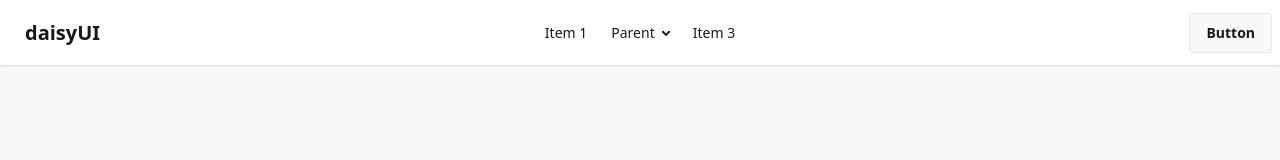
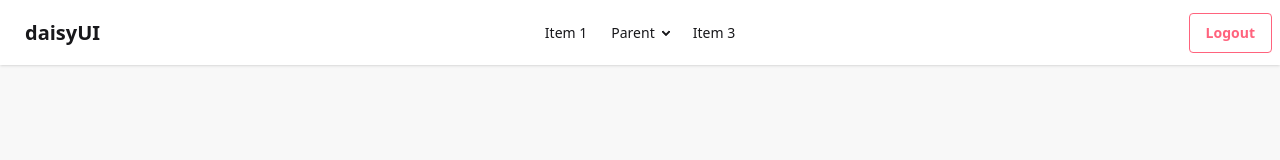
Before and after one commit to sidad112004/Task-Tracker, a React (Vite) app in the folder frontend/: page /login in a window 1280 px wide. Shown: the top 160 px of the page. Built offline with nearby package versions, Linux system fonts and the light colour scheme; no server answers.

Commit message:
routing setp

```diff
--- a/frontend/src/App.jsx
+++ b/frontend/src/App.jsx
@@ -1,104 +1,48 @@
 import React, { useEffect, useState } from 'react';
-import { RouterProvider, createBrowserRouter, redirect } from 'react-router-dom';
-import Navbar from './components/navbar/Navbar';
-import Home from './pages/Home';
-import Signup from './pages/Signup';
-import Login from './pages/Login';
-import Createtask from './pages/Createtask';
-import Detailtask from './pages/Detailtask';
-import Updateuser from './pages/Updateuser';
-import Authlayout from './components/Authlayout';
 import toast, { Toaster } from 'react-hot-toast';
 import axios from 'axios';
-import { useDispatch } from 'react-redux';
+import { useDispatch, useSelector } from 'react-redux';
 import { login as authLogin, logout as authLogout } from './store/authSlice';
+import { Outlet, useLocation, useNavigate } from 'react-router-dom';
+import Navbar from './components/navbar/Navbar';
 
 function App() {
   const [loading, setLoading] = useState(true);
   const dispatch = useDispatch();
+  const navigate = useNavigate();
+  const authStatus = useSelector((state) => state.auth.status);
 
   useEffect(() => {
     const checkAuth = async () => {
+      try {
+        const res = await axios.get('/api/user/getuser', {
+          withCredentials: true,
+        });
 
-      try {
-        const res = await axios.get('/api/user/getuser', { withCredentials: true });
-        // console.log(res)
         if (res.data && res.data.data) {
           dispatch(authLogin(res.data.data));
         } else {
           dispatch(authLogout());
-
+          navigate('/login');
         }
       } catch (err) {
         dispatch(authLogout());
         console.error('Auth check failed:', err);
-        redirect('/login');
+        navigate('/login');
       } finally {
-
         setLoading(false);
       }
     };
 
     checkAuth();
-  }, [dispatch]);
-
-  const router = createBrowserRouter([
-    {
-      path: '/',
-      element: (
-        <Authlayout >
-          <Home />
-        </Authlayout>
-      )
-    },
-    {
-      path: '/signup',
-      element: (
-
-          <Signup />
-
-      )
-    },
-    {
-      path: '/login',
-      element: (
-
-          <Login />
-
-      )
-    },
-    {
-      path: '/createtask',
-      element: (
-        <Authlayout >
-          <Createtask />
-        </Authlayout>
-      )
-    },
-    {
-      path: '/detailtask/:id',
-      element: (
-        <Authlayout >
-          <Detailtask />
-        </Authlayout>
-      )
-    },
-    {
-      path: '/updateuser',
-      element: (
-        <Authlayout role="ADMIN">
-          <Updateuser />
-        </Authlayout>
-      )
-    },
-  ]);
+  }, [dispatch, navigate]);
 
   if (loading) return <div className="text-center py-20 text-xl">Checking authentication...</div>;
 
   return (
     <>
-      <Navbar />
-      <RouterProvider router={router} />
+       <Navbar />
+      <Outlet />
       <Toaster />
     </>
   );
--- /dev/null
+++ b/frontend/src/components/navbar/Logout.jsx
@@ -0,0 +1,40 @@
+import React from 'react';
+import { useDispatch } from 'react-redux';
+import axios from 'axios';
+import { logout as authLogout } from '../../store/authSlice.js';
+import { toast } from 'react-hot-toast';
+import { useNavigate } from 'react-router-dom';
+
+
+function Logout() {
+  const dispatch = useDispatch();
+  const navigate = useNavigate();
+  const handleLogout = async () => {
+    try {
+      const res = await axios.get('/api/user/logout', {
+        withCredentials: true,
+      });
+
+      if (res) {
+        dispatch(authLogout());
+        toast.success('Logged out successfully');
+
+        navigate('/login');
+
+      } else {
+        toast.error('Logout failed on server');
+      }
+    } catch (err) {
+      console.error(err);
+      toast.error('Logout failed');
+    }
+  };
+
+  return (
+    <button className="btn btn-outline btn-error" onClick={handleLogout}>
+      Logout
+    </button>
+  );
+}
+
+export default Logout;
--- a/frontend/src/components/navbar/Navbar.jsx
+++ b/frontend/src/components/navbar/Navbar.jsx
@@ -1,4 +1,5 @@
 import React from 'react'
+import Logout from './Logout'
 
 function Navbar() {
     return (
@@ -41,7 +42,7 @@ function Navbar() {
                     </ul>
                 </div>
                 <div className="navbar-end">
-                    <a className="btn">Button</a>
+                    <Logout/>
                 </div>
             </div>
 
--- a/frontend/src/main.jsx
+++ b/frontend/src/main.jsx
@@ -1,14 +1,15 @@
-import { StrictMode } from 'react'
-import { createRoot } from 'react-dom/client'
-import './index.css'
-import App from './App.jsx'
-import store from "./store/store.js"
-import { Provider } from 'react-redux'
+import { StrictMode } from 'react';
+import { createRoot } from 'react-dom/client';
+import './index.css';
+import { RouterProvider } from 'react-router-dom';
+import { Provider } from 'react-redux';
+import store from './store/store';
+import router from './router';
 
 createRoot(document.getElementById('root')).render(
-
+  <StrictMode>
     <Provider store={store}>
-    <App />
+      <RouterProvider router={router} />
     </Provider>
-
-)
+  </StrictMode>
+);
--- a/frontend/src/pages/Createtask.jsx
+++ b/frontend/src/pages/Createtask.jsx
@@ -1,8 +1,10 @@
 import React from 'react'
-
+import Createtaskcomponents from '../components/createtask/Createtask.jsx'
 function Createtask() {
   return (
-    <div>Createtask</div>
+    <div>
+      <Createtaskcomponents />
+    </div>
   )
 }
 
--- /dev/null
+++ b/frontend/src/router.jsx
@@ -0,0 +1,61 @@
+// router.js
+import { createBrowserRouter } from 'react-router-dom';
+import App from './App';
+import Home from './pages/Home';
+import Signup from './pages/Signup';
+import Login from './pages/Login';
+import Createtask from './pages/Createtask';
+import Detailtask from './pages/Detailtask';
+import Updateuser from './pages/Updateuser';
+import Authlayout from './components/Authlayout';
+
+const router = createBrowserRouter([
+  {
+    path: '/',
+    element: <App />,
+    children: [
+      {
+        path: '',
+        element: (
+          <Authlayout>
+            <Home />
+          </Authlayout>
+        ),
+      },
+      {
+        path: 'login',
+        element: <Login />,
+      },
+      {
+        path: 'signup',
+        element: <Signup />,
+      },
+      {
+        path: 'createtask',
+        element: (
+          <Authlayout>
+            <Createtask />
+          </Authlayout>
+        ),
+      },
+      {
+        path: 'detailtask/:id',
+        element: (
+          <Authlayout>
+            <Detailtask />
+          </Authlayout>
+        ),
+      },
+      {
+        path: 'updateuser',
+        element: (
+          <Authlayout role="ADMIN">
+            <Updateuser />
+          </Authlayout>
+        ),
+      },
+    ],
+  },
+]);
+
+export default router;
```
